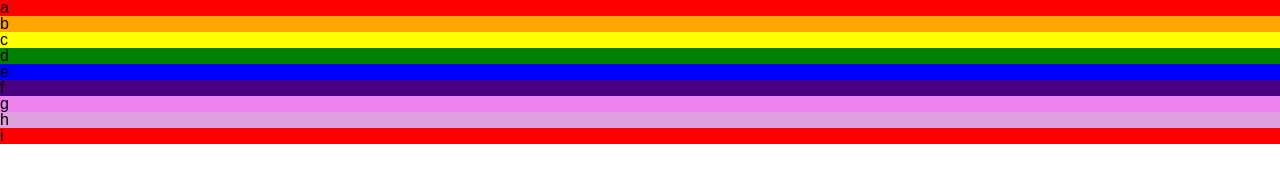
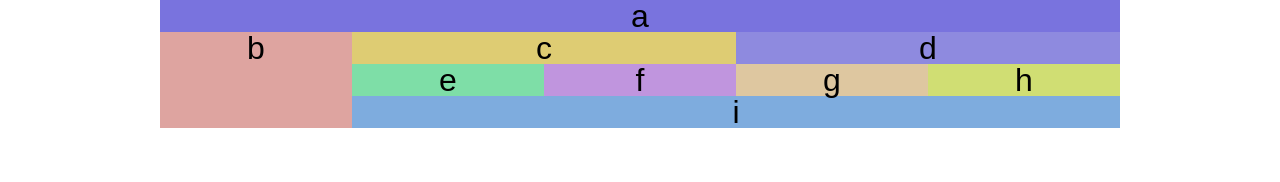
Before and after one commit to mlhaus/lab-01, a plain HTML site: page index.html in a window 1280 px wide. Drawn offline with Linux system fonts and the light colour scheme.

Commit message:
Completed layout

```diff
--- a/css/base.css
+++ b/css/base.css
@@ -1,4 +1,20 @@
+* {
+  box-sizing: border-box;
+}
+
 body {
-  font-size: 1em;
+  font-size: 2em;
   font-family: Arial, Helvetica, sans-serif;
+  text-align: center;
 }
+
+#container {
+  max-width: 960px;
+  margin: 0 auto;
+}
+
+.clearfix:after {
+  content: "";
+  display: table;
+  clear: both;
+}
--- a/css/layout.css
+++ b/css/layout.css
@@ -0,0 +1,28 @@
+#e, #f, #g, #h {
+  width: 50%;
+  float: left;
+}
+
+/* Breakpoint */
+@media (min-width: 768px) {
+  #b{
+    width: 20%;
+    float: left;
+  }
+
+  #c-i {
+    width: 80%;
+    float: left;
+  }
+
+  #c, #d {
+    width: 50%;
+    float: left;
+  }
+
+  #e, #f, #g, #h {
+    width: 25%;
+    float: left;
+  }
+
+}
--- a/css/theme.css
+++ b/css/theme.css
@@ -3,7 +3,7 @@
 }
 
 #a {
-  background-color: red;
+  background-color: #7973DE;
 }
 
 #b::before {
@@ -11,7 +11,11 @@
 }
 
 #b {
-  background-color: orange;
+  /* background-color: orange; */
+}
+
+#b-i {
+  background-color: #DEA4A0;
 }
 
 #c::before {
@@ -19,7 +23,7 @@
 }
 
 #c {
-  background-color: yellow;
+  background-color: #DECC73;
 }
 
 #d::before {
@@ -27,7 +31,7 @@
 }
 
 #d {
-  background-color: green;
+  background-color: #8E8ADF;
 }
 
 #e::before {
@@ -35,7 +39,7 @@
 }
 
 #e {
-  background-color: blue;
+  background-color: #7EDEA7;
 }
 
 #f::before {
@@ -43,7 +47,7 @@
 }
 
 #f {
-  background-color: indigo;
+  background-color: #C095DE;
 }
 
 #g::before {
@@ -51,7 +55,7 @@
 }
 
 #g {
-  background-color: violet;
+  background-color: #DEC7A0;
 }
 
 #h::before {
@@ -59,7 +63,7 @@
 }
 
 #h {
-  background-color: plum;
+  background-color: #D0DE73;
 }
 
 #i::before {
@@ -67,5 +71,5 @@
 }
 
 #i {
-  background-color: red;
+  background-color: #7EACDE;
 }
--- a/index.html
+++ b/index.html
@@ -7,8 +7,9 @@
   <link href="css/style.css" rel="stylesheet">
 </head>
 <body>
+  <div id="container"">
     <header id="a"></header>
-  <div>
+    <div id="b-i" class="clearfix">
       <nav id="b"></nav>
       <div id="c-i">
         <main id="c-h">
@@ -26,5 +27,6 @@
         <footer id="i"></footer>
       </div>
     </div>
+  </div>
 </body>
 </html>
```
Lines whose indentation alone changed are shown as unchanged.
